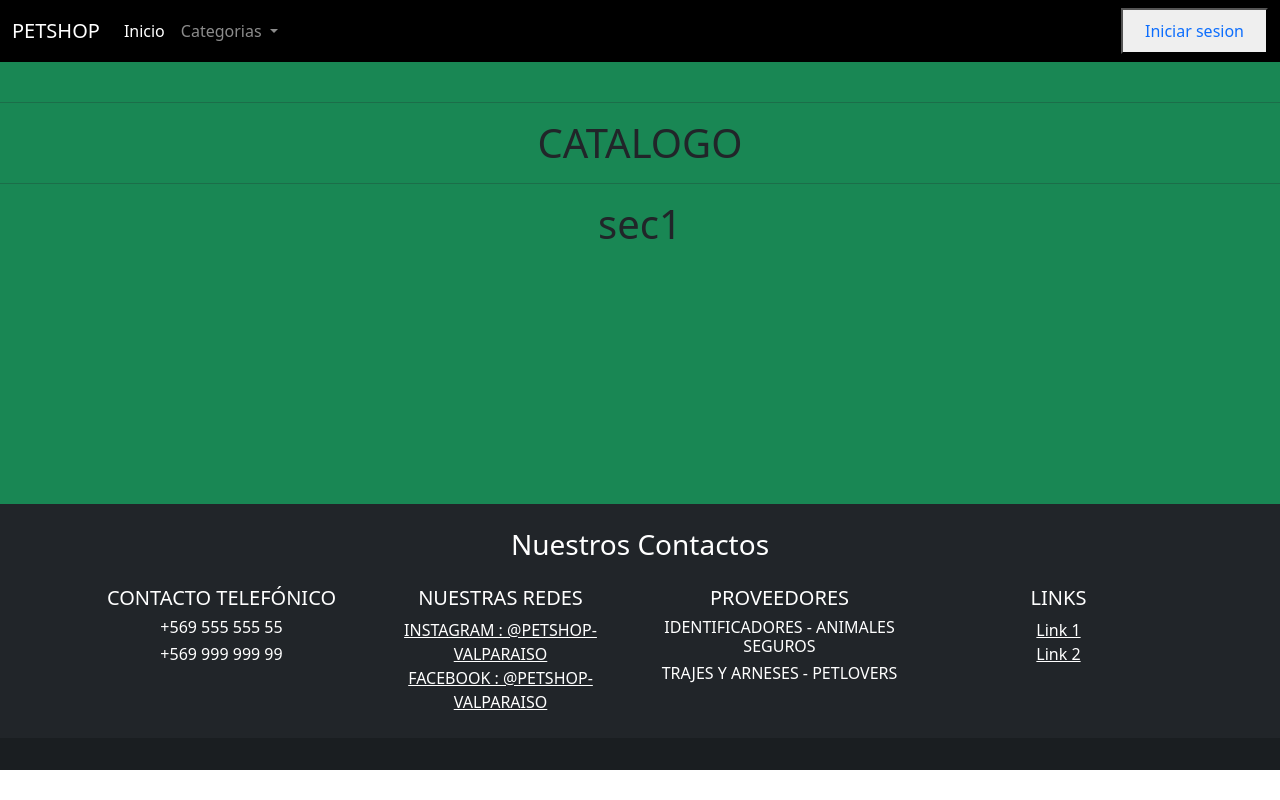
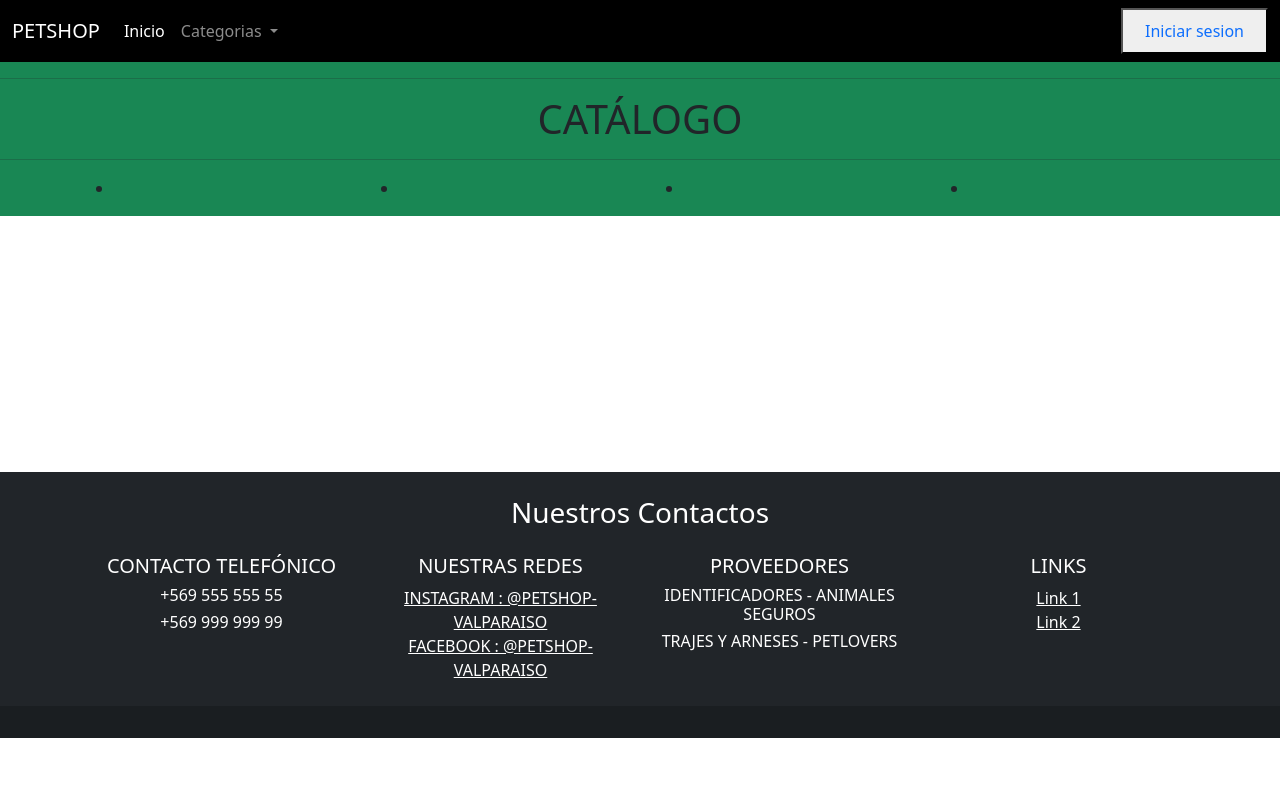
Before and after one commit to SCerulean/Examen, a Django app: page / in a window 1280 px wide. Run offline with Django 3.2, Linux system fonts and the light colour scheme.

Commit message:
DIVISIONCOLUMNA

```diff
--- a/Petshop/core/templates/core/inicio_Catalogo.html
+++ b/Petshop/core/templates/core/inicio_Catalogo.html
@@ -13,11 +13,12 @@
     {% load static %}
     <link rel="stylesheet" href="{% static 'core/css/catacss.css'%}">
   </head>
+
   <body>
 
     <!-- Container general -->
 
-    <div class="container-fluid bg-success w-100 p-0 h-100 text-center">
+  <div class="container-fluid bg-success w-100 p-0 h-100 text-center">
 
     <!-- Navbar -->
 
@@ -60,23 +61,85 @@
             </div>
         </nav>
 
-    <br>
+    <!-- CATÁLOGO -->
 
-    <div>
       <hr>
-      <h1>CATALOGO</h1>
+
+      <h1> CATÁLOGO </h1>
+
       <hr>
-      <section>
-        <h1>
-          sec1
 
-        </h1>
-      </section>
+    <!-- SECCION DE PRODUCTOS -->
+
+    <div class="container">
+
+      <!-- ROW PARA LAS COLUMNAS DE PRODUCTOS -->
+
+      <div class="row">
+
+        <!-- PRODUCTO 1 -->
+
+        <div class="col-3">
+
+          <ul>
+
+            <li></li>
+
+          </ul>
+
+        </div>
+
+        <!-- PRODUCTO 2 -->
+
+        <div class="col-3">
+
+          <ul>
+
+            <li></li>
+
+          </ul>
+
+        </div>
+
+        <!-- PRODUCTO 3 -->
+
+        <div class="col-3">
+
+          <ul>
+
+            <li></li>
+
+          </ul>
+
+        </div>
+
+        <!-- PRODUCTO 4 -->
+
+        <div class="col-3">
+
+          <ul>
+
+            <li></li>
+
+          </ul>
+
+        </div>
+
+      </div>
+
     </div>
 
-    <!-- inicio Footer -->
 
-  <footer class="bg-dark text-center text-white">
+
+
+
+
+  </div> <!-- FIN CONTAINER GENERAL -->
+
+
+    <!-- INICIO FOOTER -->
+
+    <footer class="bg-dark text-center text-white">
 
     <!-- CONTAINER GRID -->
 
```
